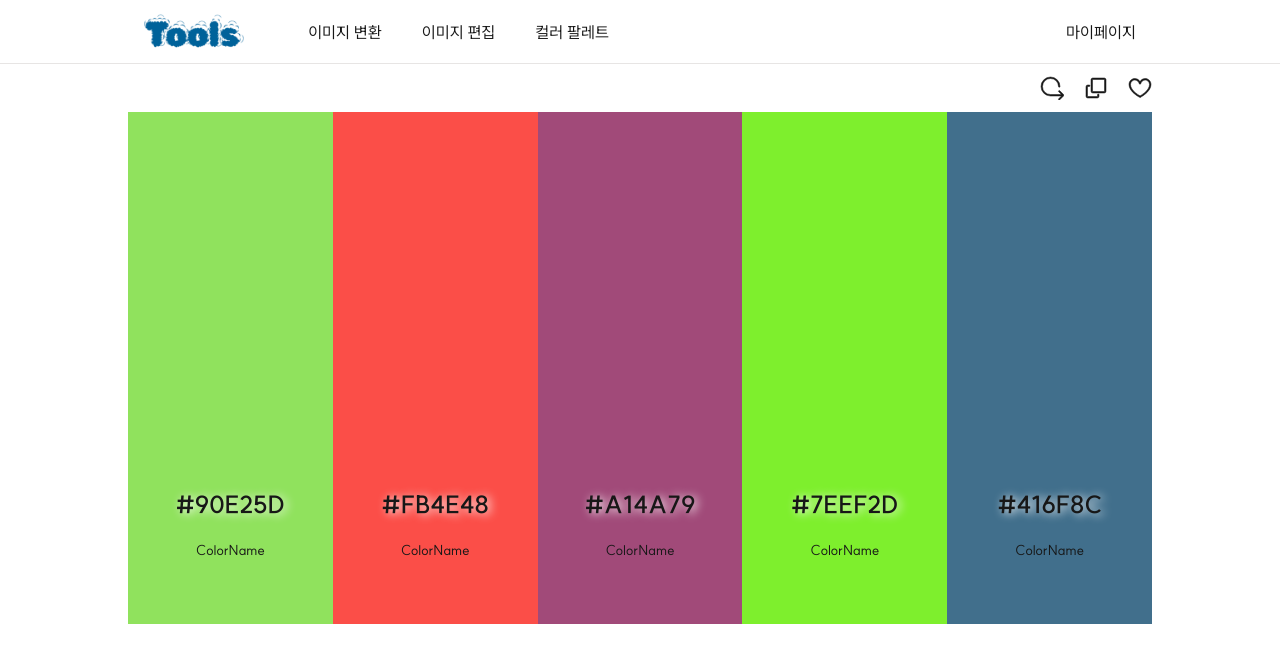
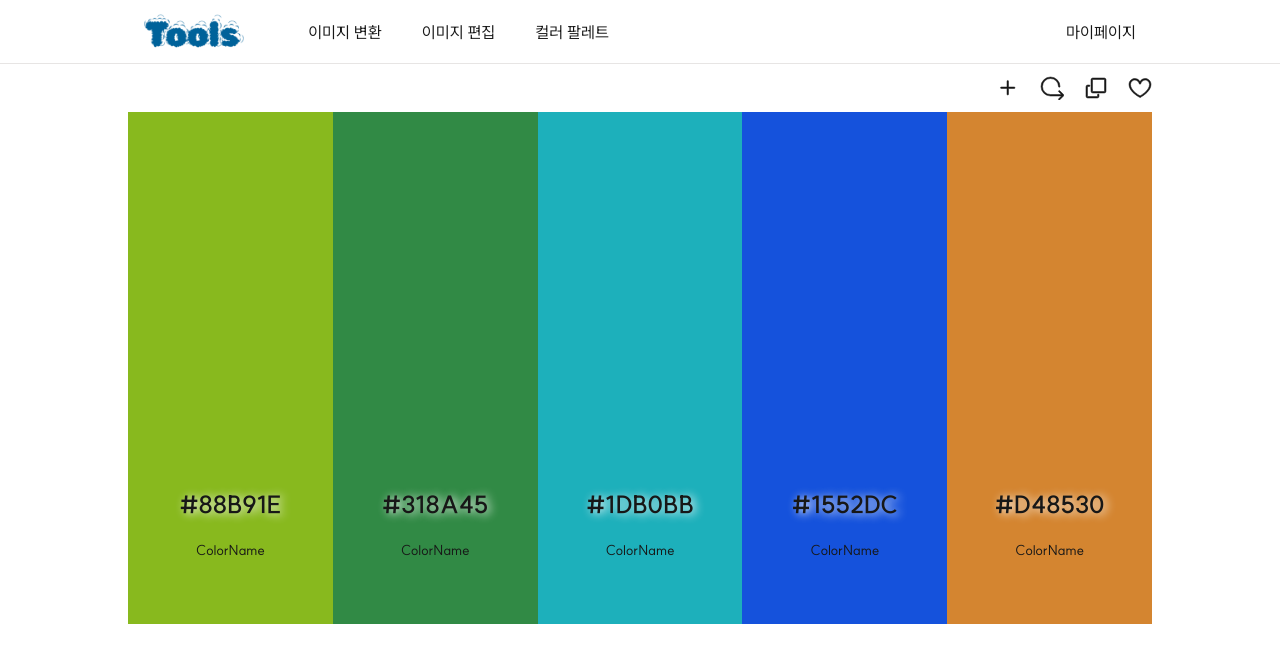
Before and after one commit to iziz9/tools, a Next.js app: page /palette in a window 1280 px wide. Shown: the top 662 px of the page. Built offline with nearby package versions, Linux system fonts and the light colour scheme.

Commit message:
Feat: 팔레트 새로고침, 추가 및 삭제 기능

```diff
--- a/src/app/palette/page.tsx
+++ b/src/app/palette/page.tsx
@@ -1,35 +1,65 @@
-import PaletteViewer from '@/components/palette/palette-viewer'
-import { CopyIcon, HeartIcon, RefreshIcon } from '@/icons/icons'
+'use client'
+import ColorBox from '@/components/palette/color-box'
+import useColors from '@/hooks/useColors'
+import { CopyIcon, HeartIcon, PlusIcon, RefreshIcon } from '@/icons/icons'
+import { copyToClipboard } from '@/lib/palette-utils'
+import { useEffect } from 'react'
+
+export default function PalettePage() {
+  const { hexArray, refreshColors, plusPalette, deleteColor, paletteCount } = useColors()
+
+  useEffect(() => {
+    refreshColors()
+  }, [])
+
+  const copyAllHexCodes = () => {
+    const allHexCodes = hexArray.join(', ')
+    copyToClipboard(allHexCodes)
+  }
 
   const menuButtons = [
     {
+      key: 'plus',
+      icon: <PlusIcon />,
+      tooltip: '팔레트 1칸 추가',
+      onclick: plusPalette,
+    },
+    {
+      key: 'refresh',
       icon: <RefreshIcon />,
       tooltip: '새로고침',
-    onclick: () => console.log('새로고침'),
+      onclick: refreshColors,
     },
     {
+      key: 'copy',
       icon: <CopyIcon />,
       tooltip: '전체 코드 복사',
-    onclick: () => console.log('전체 코드 복사'),
+      onclick: copyAllHexCodes,
     },
     {
+      key: 'save',
       icon: <HeartIcon />,
-    tooltip: '전체 코드 저장',
-    onclick: () => console.log('전체 코드 저장'),
+      tooltip: '팔레트 저장',
+      onclick: () => console.log('팔레트 저장'),
     },
   ]
 
-export default function PalettePage() {
   return (
     <main>
       <div className="h-12 flex justify-end items-center gap-5">
-        {menuButtons.map(button => (
-          <button className="tooltip" data-tooltip={button.tooltip}>
+        {menuButtons.map(button => {
+          return button.key === 'plus' && paletteCount === 8 ? null : (
+            <button key={button.key} className="tooltip" data-tooltip={button.tooltip} onClick={button.onclick}>
               {button.icon}
             </button>
+          )
+        })}
+      </div>
+      <div className="flex w-full justify-between">
+        {hexArray.map(hex => (
+          <ColorBox key={hex} hexCode={hex} deleteColor={deleteColor} />
         ))}
       </div>
-      <PaletteViewer />
     </main>
   )
 }
--- a/src/components/palette/color-box.tsx
+++ b/src/components/palette/color-box.tsx
@@ -4,9 +4,10 @@ import ColorOverlay from './color-overlay'
 
 type ColorBoxProps = {
   hexCode: string
+  deleteColor: (hexCode: string) => void
 }
 
-export default function ColorBox({ hexCode }: ColorBoxProps) {
+export default function ColorBox({ hexCode, deleteColor }: ColorBoxProps) {
   const [overlay, setOverlay] = useState(false)
 
   return (
@@ -16,12 +17,10 @@ export default function ColorBox({ hexCode }: ColorBoxProps) {
       onMouseOver={() => setOverlay(true)}
       onMouseLeave={() => setOverlay(false)}
     >
-      {overlay && <ColorOverlay hexCode={hexCode} />}
+      {overlay && <ColorOverlay hexCode={hexCode} deleteColor={deleteColor} />}
 
       <div className="flex flex-col gap-5 items-center">
-        <p className="font-bold text-2xl [text-shadow:_3px_1px_10px_rgb(255_255_255_/_100%)]">
-          {hexCode.toUpperCase()}
-        </p>
+        <p className="font-bold text-2xl [text-shadow:_3px_1px_10px_rgb(255_255_255_/_100%)]">{hexCode}</p>
         <p className="text-sm">ColorName</p>
       </div>
     </section>
--- a/src/components/palette/color-overlay.tsx
+++ b/src/components/palette/color-overlay.tsx
@@ -1,13 +1,18 @@
-import { CopyIcon, HeartIcon, ShadeIcon } from '@/icons/icons'
+import { CopyIcon, HeartIcon, DeleteIcon, ShadeIcon } from '@/icons/icons'
 import { copyToClipboard } from '@/lib/palette-utils'
 
-const colorBoxIcons = [
-  { icon: <ShadeIcon />, key: 'shade', onClick: (hexCode: string) => console.log(hexCode + ' shade 표시') },
-  { icon: <CopyIcon />, key: 'copy', onClick: (hexCode: string) => copyToClipboard(hexCode) },
-  { icon: <HeartIcon />, key: 'heart', onClick: (hexCode: string) => console.log(hexCode + ' 마이페이지로..') },
-]
+type ColorOverlayProps = {
+  hexCode: string
+  deleteColor: (hexCode: string) => void
+}
 
-export default function ColorOverlay({ hexCode }: { hexCode: string }) {
+export default function ColorOverlay({ hexCode, deleteColor }: ColorOverlayProps) {
+  const colorBoxIcons = [
+    { icon: <DeleteIcon />, key: 'delete', onClick: (hexCode: string) => deleteColor(hexCode) },
+    { icon: <ShadeIcon />, key: 'shade', onClick: (hexCode: string) => console.log(hexCode + ' shade 표시') },
+    { icon: <CopyIcon />, key: 'copy', onClick: (hexCode: string) => copyToClipboard(hexCode) },
+    { icon: <HeartIcon />, key: 'heart', onClick: (hexCode: string) => console.log(hexCode + ' 마이페이지로..') },
+  ]
   return (
     <div className="w-full h-full flex flex-col justify-center gap-6 items-center">
       {colorBoxIcons.map(item => (
--- a/src/components/palette/palette-viewer.tsx
+++ /dev/null
@@ -1,26 +0,0 @@
-import ColorBox from '@/components/palette/color-box'
-
-export default function PaletteViewer() {
-  const hexArray: string[] = []
-
-  const generateColors = () => {
-    // 16진수 만들기 : 0x접두사 + 숫자
-    // 0~ffffff (=16777215, 16진수로 표현 가능한 색의 범위)사이의 랜덤한 값 얻기
-    // 결과값이 6자릿수가 아닐 경우 padStart로 채우기
-    for (let i = 0; i < 5; i += 1) {
-      const hexCode = Math.floor(Math.random() * 0xffffff)
-        .toString(16)
-        .padStart(6, '0')
-      hexArray.push(`#${hexCode}`)
-    }
-  }
-  generateColors()
-
-  return (
-    <div className="flex w-full justify-between">
-      {hexArray.map(hex => (
-        <ColorBox key={hex} hexCode={hex} />
-      ))}
-    </div>
-  )
-}
--- /dev/null
+++ b/src/hooks/useColors.tsx
@@ -0,0 +1,41 @@
+import { generateHexCode } from '@/lib/palette-utils'
+import { useEffect, useState } from 'react'
+
+const useColors = () => {
+  const [hexArray, setHexArray] = useState<string[]>([])
+  const [paletteCount, setPaletteCount] = useState<number>(5)
+  const [oddRefresh, setOddRefresh] = useState<boolean>(true)
+
+  useEffect(() => {
+    generateColors()
+  }, [oddRefresh])
+
+  const generateColors = () => {
+    for (let i = 0; i < paletteCount; i += 1) {
+      const hexCode = generateHexCode()
+      setHexArray(prev => [...prev, `#${hexCode}`])
+    }
+  }
+
+  const refreshColors = () => {
+    setOddRefresh(!oddRefresh)
+    setHexArray([])
+  }
+
+  const plusPalette = () => {
+    if (paletteCount === 8) return
+    setPaletteCount(prev => prev + 1)
+    const hexCode = generateHexCode()
+    setHexArray(prev => [...prev, `#${hexCode}`])
+  }
+
+  const deleteColor = (hexCode: string) => {
+    if (paletteCount === 1) return
+    setPaletteCount(prev => prev - 1)
+    setHexArray(prev => prev.filter(item => item !== hexCode))
+  }
+
+  return { hexArray, refreshColors, plusPalette, deleteColor, paletteCount }
+}
+
+export default useColors
--- a/src/icons/icons.tsx
+++ b/src/icons/icons.tsx
@@ -62,3 +62,51 @@ export const RefreshIcon = () => {
     </svg>
   )
 }
+
+export const PlusIcon = () => {
+  return (
+    <svg
+      stroke="currentColor"
+      fill="currentColor"
+      strokeWidth="0.5"
+      viewBox="0 0 24 24"
+      height="24px"
+      width="24px"
+      xmlns="http://www.w3.org/2000/svg"
+    >
+      <path d="M11.75 4.5a.75.75 0 0 1 .75.75V11h5.75a.75.75 0 0 1 0 1.5H12.5v5.75a.75.75 0 0 1-1.5 0V12.5H5.25a.75.75 0 0 1 0-1.5H11V5.25a.75.75 0 0 1 .75-.75Z"></path>
+    </svg>
+  )
+}
+
+export const CloseIcon = () => {
+  return (
+    <svg
+      stroke="currentColor"
+      fill="currentColor"
+      strokeWidth="0.5"
+      viewBox="0 0 24 24"
+      height="24px"
+      width="24px"
+      xmlns="http://www.w3.org/2000/svg"
+    >
+      <path d="M5.72 5.72a.75.75 0 0 1 1.06 0L12 10.94l5.22-5.22a.749.749 0 0 1 1.275.326.749.749 0 0 1-.215.734L13.06 12l5.22 5.22a.749.749 0 0 1-.326 1.275.749.749 0 0 1-.734-.215L12 13.06l-5.22 5.22a.751.751 0 0 1-1.042-.018.751.751 0 0 1-.018-1.042L10.94 12 5.72 6.78a.75.75 0 0 1 0-1.06Z"></path>
+    </svg>
+  )
+}
+
+export const DeleteIcon = () => {
+  return (
+    <svg
+      stroke="currentColor"
+      fill="currentColor"
+      strokeWidth="0.5"
+      viewBox="0 0 24 24"
+      height="24px"
+      width="24px"
+      xmlns="http://www.w3.org/2000/svg"
+    >
+      <path d="M2 12.75a.75.75 0 0 1 .75-.75h18.5a.75.75 0 0 1 0 1.5H2.75a.75.75 0 0 1-.75-.75Z"></path>
+    </svg>
+  )
+}
--- a/src/lib/palette-utils.ts
+++ b/src/lib/palette-utils.ts
@@ -1,8 +1,18 @@
+export const generateHexCode = () => {
+  // 16진수 만들기 : 0x접두사 + 숫자
+  // 0~ffffff (=16777215, 16진수로 표현 가능한 색의 범위)사이의 랜덤한 값 얻기
+  // 결과값이 6자릿수가 아닐 경우 padStart로 채우기
+  return Math.floor(Math.random() * 0xffffff)
+    .toString(16)
+    .padStart(6, '0')
+    .toUpperCase()
+}
+
 export const copyToClipboard = (text: string) => {
   try {
     navigator.clipboard.writeText(text) //구형 브라우저 지원 확인 필요
     alert(text + ' 코드가 복사되었습니다.')
-  } catch (err) {
+  } catch {
     alert('복사에 실패했습니다. 코드를 직접 복사해주세요.')
   }
 }
--- a/src/styles/globals.css
+++ b/src/styles/globals.css
@@ -54,7 +54,8 @@ header {
 } */
 
 a:hover {
-  font-weight: 700;
+  color: #00629a;
+  font-weight: 600;
 }
 
 .tooltip {
--- a/tailwind.config.ts
+++ b/tailwind.config.ts
@@ -11,6 +11,7 @@ const config: Config = {
       colors: {
         background: 'var(--background)',
         foreground: 'var(--foreground)',
+        tools: '#00629A',
         overlay: 'var(--overlay)',
       },
     },
```
Lines whose indentation alone changed are shown as unchanged.
